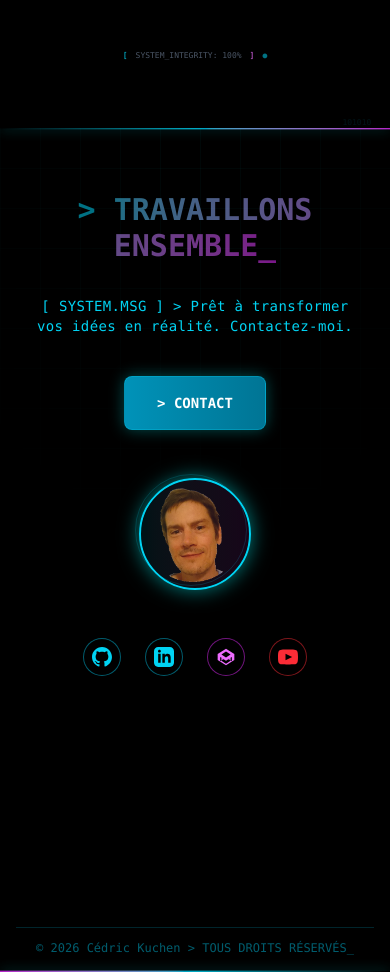
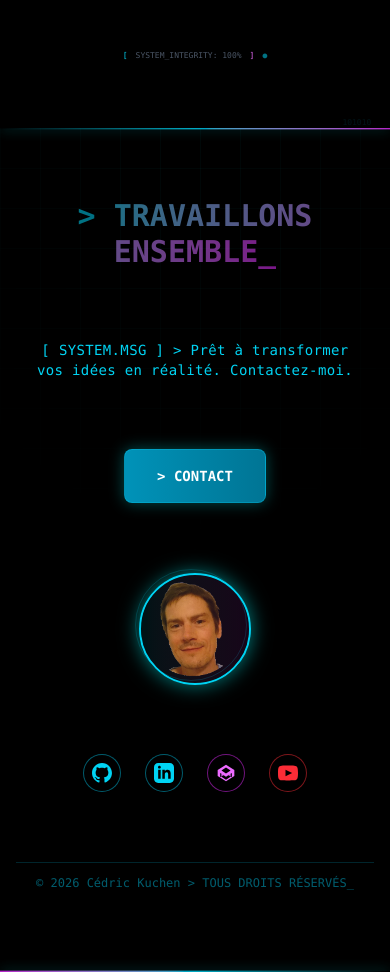
Before and after one commit to TLRKiliann/portfolio-nextjs, a Next.js app in the folder portfolio-carousel/: page / in a window 390 px wide. Shown: the part 10280-11252 px from the top of the page. Built offline with nearby package versions, Linux system fonts and the light colour scheme.

Commit message:
justify-event to adjust items done

```diff
--- a/portfolio-carousel/ui/Contact.tsx
+++ b/portfolio-carousel/ui/Contact.tsx
@@ -21,15 +21,13 @@ export default function Contact() {
         <div className="absolute bottom-0 left-0 w-full h-px bg-linear-to-r from-fuchsia-500 via-cyan-400 to-transparent opacity-80 shadow-[0_0_12px_#00ffff,0_0_30px_#ff00ff40]" />
       </div>
 
-      <div className="container mx-auto px-4 relative z-10 flex flex-col min-h-[100dvh]">
-        {/* Espace en haut */}
-        <div className="pt-16 sm:pt-12 md:pt-16 lg:pt-20" />
+      <div className="container mx-auto px-4 relative z-10 flex flex-col min-h-[100dvh] justify-evenly">
 
         <motion.h2
           initial={{ opacity: 0, y: 20 }}
           whileInView={{ opacity: 1, y: 0 }}
           transition={{ duration: 0.6 }}
-          className="text-3xl sm:text-4xl md:text-5xl font-bold mx-auto mb-8 sm:mb-8 font-mono text-center"
+          className="text-3xl sm:text-4xl md:text-5xl font-bold mx-auto font-mono text-center"
         >
           <span className="bg-linear-to-r from-cyan-400 to-fuchsia-500 bg-clip-text text-transparent animate-pulse">
             &gt; {chooseLang === "FR" ? `TRAVAILLONS ENSEMBLE_` : `LET'S WORK TOGETHER_`}
@@ -40,12 +38,12 @@ export default function Contact() {
           initial={{ opacity: 0 }}
           whileInView={{ opacity: 1 }}
           transition={{ delay: 0.3, duration: 0.6 }}
-          className="text-sm sm:text-base md:text-xl mb-10 sm:mb-10 md:mb-12 max-w-2xl mx-auto text-cyan-400 font-mono tracking-wide text-center px-2"
+          className="text-sm sm:text-base md:text-xl max-w-2xl mx-auto text-cyan-400 font-mono tracking-wide text-center px-2"
         >
           [ SYSTEM.MSG ] &gt; {chooseLang === "FR" ? `Prêt à transformer vos idées en réalité. Contactez-moi.` : `Ready to turn your ideas into reality? Contact me.`}
         </motion.p>
 
-        <div className='flex items-center justify-center w-full mb-12 sm:mb-12 md:mb-16'>
+        <div className='flex items-center justify-center w-full'>
           <motion.a
             href="mailto:cedric.kuchen@protonmail.com"
             whileHover={{ scale: 1.05 }}
@@ -61,7 +59,7 @@ export default function Contact() {
           initial={{ opacity: 0, scale: 0.9 }}
           whileInView={{ opacity: 1, scale: 1 }}
           transition={{ delay: 0.4, duration: 0.5 }}
-          className="mb-12 sm:mb-12 md:mb-16 relative flex justify-center"
+          className="relative flex justify-center"
         >
           <div className="relative">
             <div className="w-28 h-28 sm:w-28 sm:h-28 md:w-32 md:h-32 rounded-full overflow-hidden border-2 border-cyan-400 shadow-[0_0_20px_rgba(0,255,255,0.5)] relative">
@@ -83,7 +81,7 @@ export default function Contact() {
           initial={{ opacity: 0, y: 20 }}
           whileInView={{ opacity: 1, y: 0 }}
           transition={{ delay: 0.5, duration: 0.6 }}
-          className="flex justify-center gap-6 sm:gap-4 md:gap-6 flex-wrap mb-16 sm:mb-16"
+          className="flex justify-center gap-6 sm:gap-4 md:gap-6 flex-wrap"
         >
           <motion.a
             href="https://github.com/TLRKiliann"
@@ -138,14 +136,12 @@ export default function Contact() {
           </motion.a>
         </motion.div>
 
-        <div className="flex-1" />
-
         {/* Copyright style cyberpunk */}
         <motion.p
           initial={{ opacity: 0 }}
           whileInView={{ opacity: 1 }}
           transition={{ delay: 0.7, duration: 0.6 }}
-          className="text-xs text-cyan-500/50 mt-4 sm:mt-8 pb-4 sm:pb-6 pt-3 sm:pt-4 border-t border-cyan-500/20 font-mono text-center"
+          className="text-xs text-cyan-500/50 py-3 border-t border-cyan-500/20 font-mono text-center"
         >
           © {new Date().getFullYear()}&nbsp;Cédric Kuchen &gt; {chooseLang === "FR" ? `TOUS DROITS RÉSERVÉS_` : `ALL RIGHTS RESERVED_`}
         </motion.p>
```
